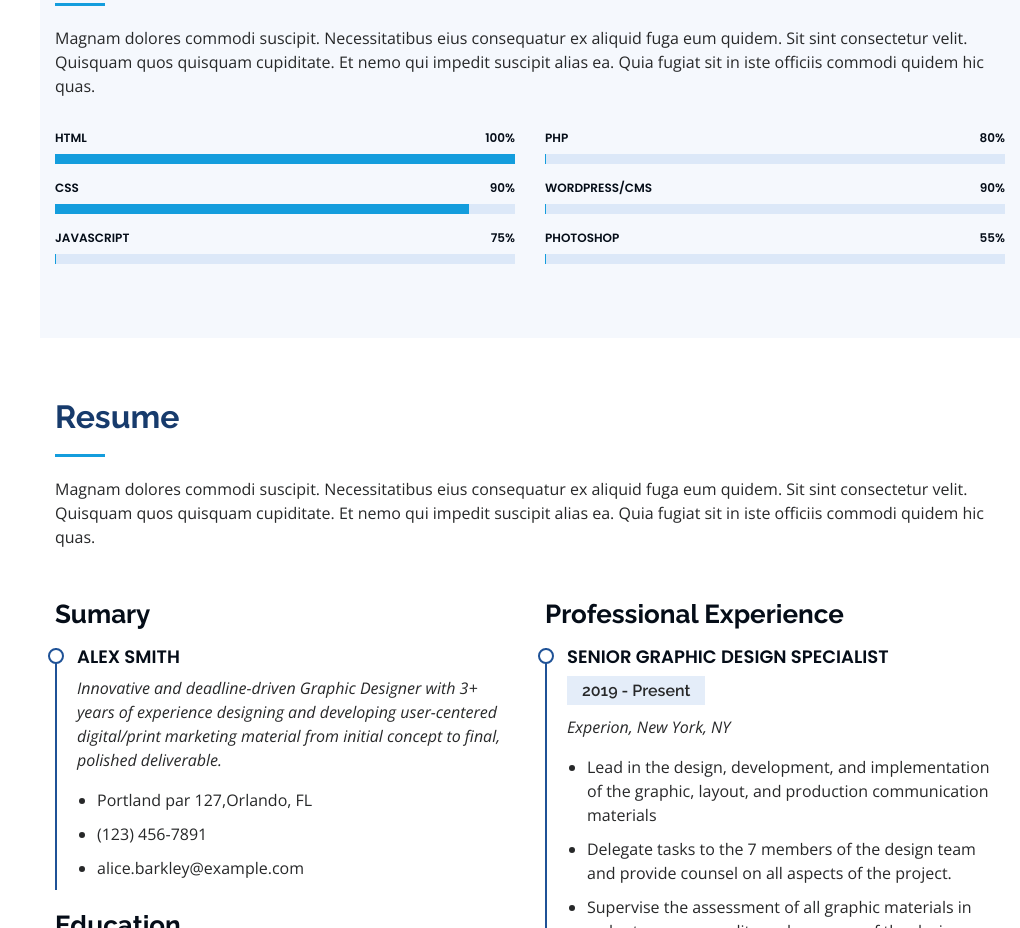
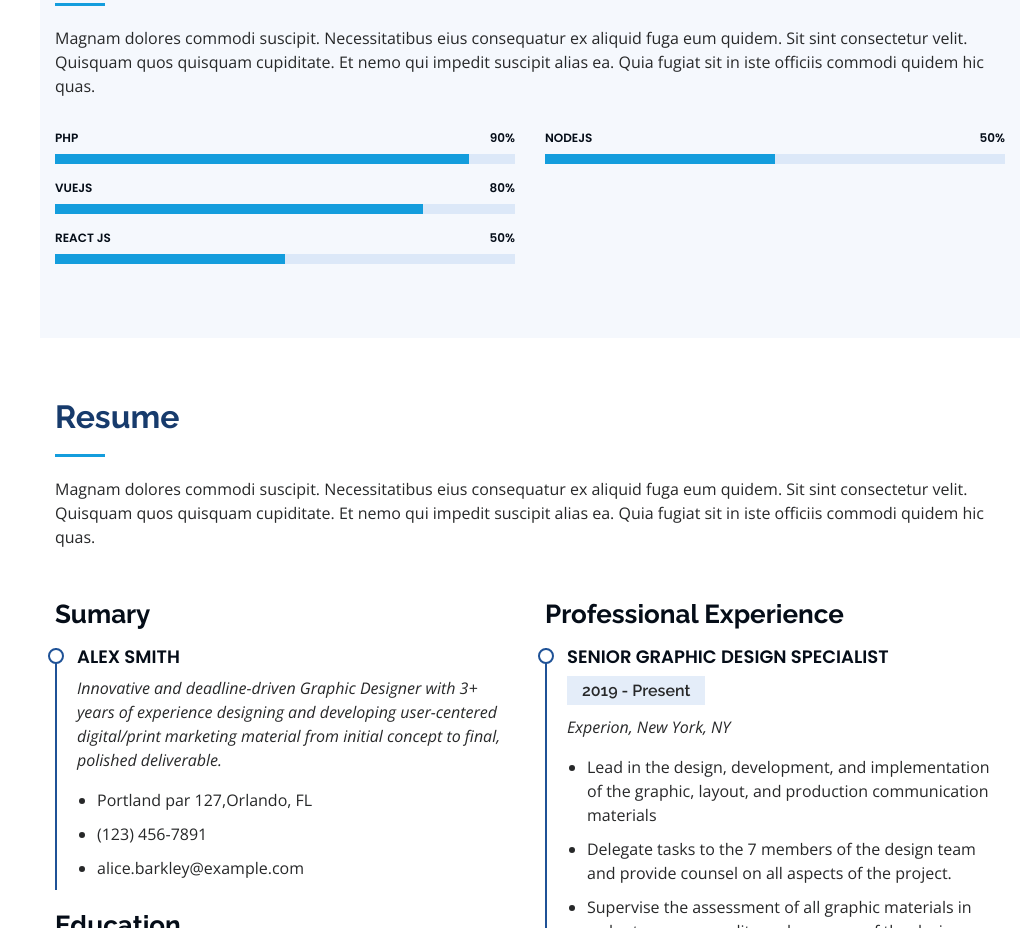
Before and after one commit to jonathansc92/jonathancruzdev, a React (Create React App) app: page / in a window 1280 px wide. Shown: the part 2020-2948 px from the top of the page, without its empty margins (260-1280 px from the left). Built offline with nearby package versions, Linux system fonts and the light colour scheme.

Commit message:
feat: componentes skills

```diff
--- a/src/Sections/Skills.js
+++ b/src/Sections/Skills.js
@@ -1,4 +1,5 @@
 import React from 'react';
+import SkillsComponent from '../components/SkillsComponent';
 
 class Skills extends React.Component {
     render() {
@@ -6,68 +7,23 @@ class Skills extends React.Component {
         <div>
             <section id="skills" className="skills section-bg">
                 <div className="container">
-
                     <div className="section-title">
-                    <h2>Skills</h2>
-                    <p>Magnam dolores commodi suscipit. Necessitatibus eius consequatur ex aliquid fuga eum quidem. Sit sint consectetur velit. Quisquam quos quisquam cupiditate. Et nemo qui impedit suscipit alias ea. Quia fugiat sit in iste officiis commodi quidem hic quas.</p>
+                        <h2>Skills</h2>
+                        <p>Magnam dolores commodi suscipit. Necessitatibus eius consequatur ex aliquid fuga eum quidem. Sit sint consectetur velit. Quisquam quos quisquam cupiditate. Et nemo qui impedit suscipit alias ea. Quia fugiat sit in iste officiis commodi quidem hic quas.</p>
                     </div>
 
                     <div className="row skills-content">
-
-                    <div className="col-lg-6" data-aos="fade-up">
-
-                        <div className="progress">
-                        <span className="skill">HTML <i className="val">100%</i></span>
-                        <div className="progress-bar-wrap">
-                            <div className="progress-bar" style={{width: '100%'}} role="progressbar" aria-valuenow="100" aria-valuemin="0" aria-valuemax="100"></div>
+                        <div className="col-lg-6" data-aos="fade-up">
+                            <SkillsComponent skill="PHP" progress="90" />
+                            <SkillsComponent skill="VueJS" progress="80" />
+                            <SkillsComponent skill="React JS" progress="50" />
                         </div>
+                        <div className="col-lg-6" data-aos="fade-up" data-aos-delay="100">
+                            <SkillsComponent skill="NodeJS" progress="50" />
                         </div>
-
-                        <div className="progress">
-                        <span className="skill">CSS <i className="val">90%</i></span>
-                        <div className="progress-bar-wrap">
-                            <div className="progress-bar" role="progressbar" style={{width: '90%'}} aria-valuemin="0" aria-valuemax="100"></div>
-                        </div>
-                        </div>
-
-                        <div className="progress">
-                        <span className="skill">JavaScript <i className="val">75%</i></span>
-                        <div className="progress-bar-wrap">
-                            <div className="progress-bar" role="progressbar" aria-valuenow="75" aria-valuemin="0" aria-valuemax="100"></div>
-                        </div>
-                        </div>
-
                     </div>
-
-                    <div className="col-lg-6" data-aos="fade-up" data-aos-delay="100">
-
-                        <div className="progress">
-                        <span className="skill">PHP <i className="val">80%</i></span>
-                        <div className="progress-bar-wrap">
-                            <div className="progress-bar" role="progressbar" aria-valuenow="80" aria-valuemin="0" aria-valuemax="100"></div>
-                        </div>
-                        </div>
-
-                        <div className="progress">
-                        <span className="skill">WordPress/CMS <i className="val">90%</i></span>
-                        <div className="progress-bar-wrap">
-                            <div className="progress-bar" role="progressbar" aria-valuenow="90" aria-valuemin="0" aria-valuemax="100"></div>
-                        </div>
-                        </div>
-
-                        <div className="progress">
-                        <span className="skill">Photoshop <i className="val">55%</i></span>
-                        <div className="progress-bar-wrap">
-                            <div className="progress-bar" role="progressbar" aria-valuenow="55" aria-valuemin="0" aria-valuemax="100"></div>
-                        </div>
-                        </div>
-
-                    </div>
-
-                    </div>
-
                 </div>
-                </section>
+            </section>
         </div>
       );
     }
--- /dev/null
+++ b/src/components/SkillsComponent.js
@@ -0,0 +1,23 @@
+import React from 'react';
+
+class SkillsComponent extends React.Component {
+    constructor(props) {
+        super(props);
+        this.state = { skill: this.props.skill, progress: this.props.progress }
+	}
+
+    render() {
+      return (
+        <div>
+            <div className="progress">
+                <span className="skill">{ this.state.skill } <i className="val">{ this.state.progress }%</i></span>
+                <div className="progress-bar-wrap">
+                    <div className="progress-bar" style={{width:  `${ this.state.progress }%` }} role="progressbar" aria-valuenow="100" aria-valuemin="0" aria-valuemax="100"></div>
+                </div>
+            </div>
+        </div>
+      );
+    }
+}
+
+export default SkillsComponent;
```
Also changed, not shown: src/components/PortfolioComponent.js (added, +26 -0 lines).
